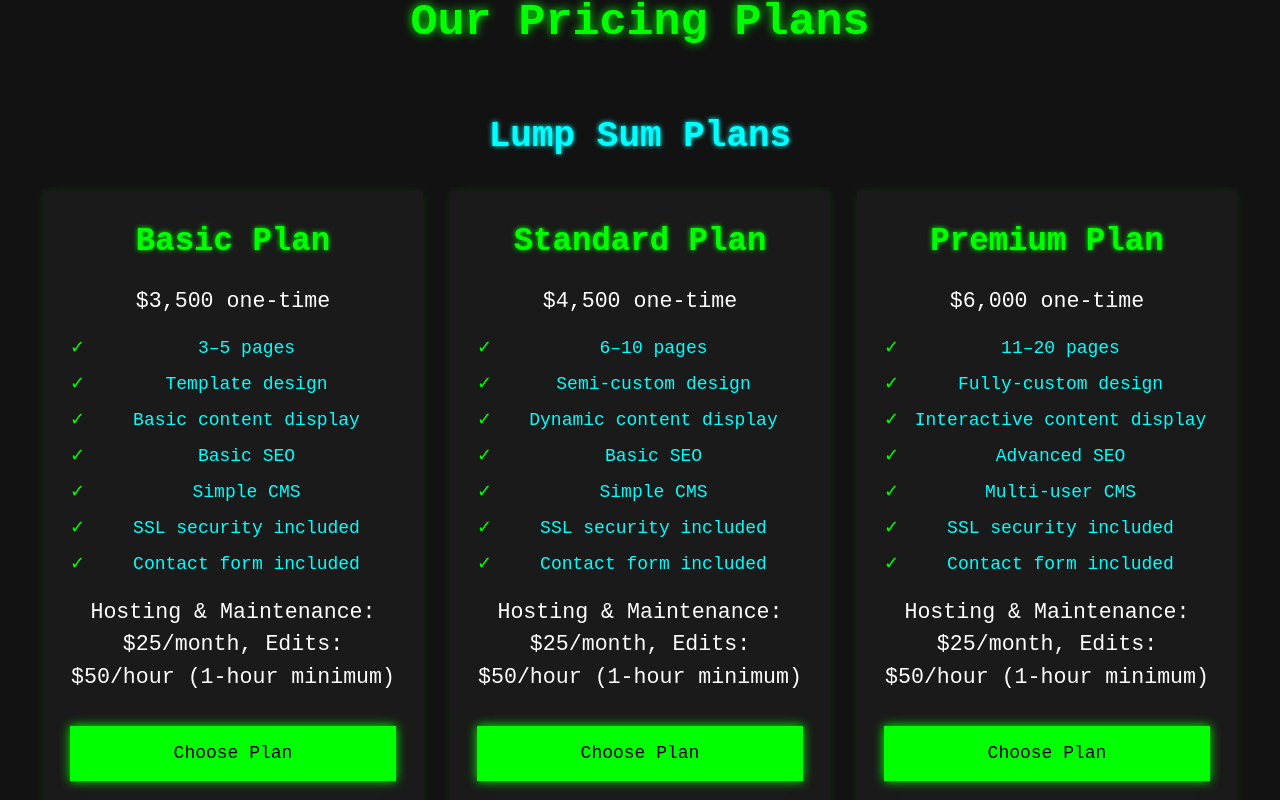
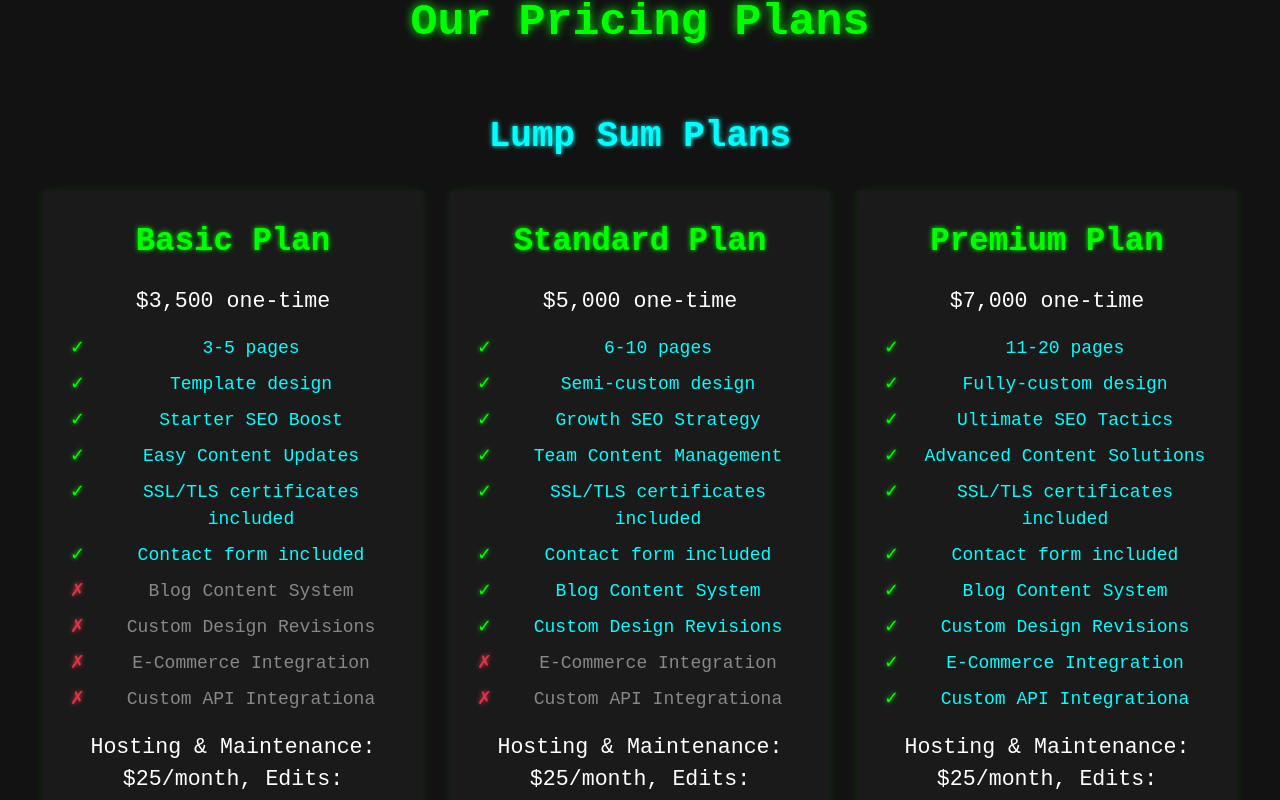
Before and after one commit to amadeus-aleksei/neon-framing-frontend, a React (Vite) app: page / in a window 1280 px wide. Shown: the part 1987-2787 px from the top of the page. Built offline with nearby package versions, Linux system fonts and the light colour scheme.

Commit message:
Pricing plan list changes

```diff
--- a/src/components/common/Header.jsx
+++ b/src/components/common/Header.jsx
@@ -10,7 +10,8 @@ const Header = () => {
 
       <nav className="nav">
         <ul>
-          <Link to="/services" className="nav-item">Cyberservices</Link>
+          <Link to="/" className="nav-item">Home</Link>
+          <Link to="/services" className="nav-item">Services</Link>
           <Link to="/portfolio" className="nav-item">Portfolio</Link>
           <Link to="/about" className="nav-item">About</Link>
           <Link to="/contact" className="nav-item">Contact</Link>
--- a/src/components/sections/PricingSection.jsx
+++ b/src/components/sections/PricingSection.jsx
@@ -6,7 +6,12 @@ const PricingCard = ({ title, price, features, additional, highlightColor }) =>
     <p>{price}</p>
     <ul>
       {features.map((feature, index) => (
-        <li key={index}>{feature}</li>
+        <li
+          key={index}
+          className={feature.included ? 'feature-included' : 'feature-excluded'}
+        >
+          {feature.text}
+        </li>
       ))}
     </ul>
     <p>{additional}</p>
@@ -28,43 +33,52 @@ const PricingSection = () => {
           title: 'Basic Plan',
           price: '$3,500 one-time',
           features: [
-            '3–5 pages',
-            'Template design',
-            'Basic content display',
-            'Basic SEO',
-            'Simple CMS',
-            'SSL security included',
-            'Contact form included',
+            { text: '3-5 pages', included: true },
+            { text: 'Template design', included: true },
+            { text: 'Starter SEO Boost', included: true },
+            { text: 'Easy Content Updates', included: true },
+            { text: 'SSL/TLS certificates included', included: true },
+            { text: 'Contact form included', included: true },
+            { text: 'Blog Content System', included: false },
+            { text: 'Custom Design Revisions', included: false },
+            { text: 'E-Commerce Integration', included: false },
+            { text: 'Custom API Integrationa', included: false },
           ],
           additional: 'Hosting & Maintenance: $25/month, Edits: $50/hour (1-hour minimum)',
         },
         {
           title: 'Standard Plan',
-          price: '$4,500 one-time',
+          price: '$5,000 one-time',
           features: [
-            '6–10 pages',
-            'Semi-custom design',
-            'Dynamic content display',
-            'Basic SEO',
-            'Simple CMS',
-            'SSL security included',
-            'Contact form included',
+            { text: '6-10 pages', included: true },
+            { text: 'Semi-custom design', included: true },
+            { text: 'Growth SEO Strategy', included: true },
+            { text: 'Team Content Management', included: true },
+            { text: 'SSL/TLS certificates included', included: true },
+            { text: 'Contact form included', included: true },
+            { text: 'Blog Content System', included: true },
+            { text: 'Custom Design Revisions', included: true },
+            { text: 'E-Commerce Integration', included: false },
+            { text: 'Custom API Integrationa', included: false },
           ],
           additional: 'Hosting & Maintenance: $25/month, Edits: $50/hour (1-hour minimum)',
         },
         {
           title: 'Premium Plan',
-          price: '$6,000 one-time',
+          price: '$7,000 one-time',
           features: [
-            '11–20 pages',
-            'Fully-custom design',
-            'Interactive content display',
-            'Advanced SEO',
-            'Multi-user CMS',
-            'SSL security included',
-            'Contact form included',
+            { text: '11-20 pages', included: true },
+            { text: 'Fully-custom design', included: true },
+            { text: 'Ultimate SEO Tactics', included: true },
+            { text: 'Advanced Content Solutions', included: true },
+            { text: 'SSL/TLS certificates included', included: true },
+            { text: 'Contact form included', included: true },
+            { text: 'Blog Content System', included: true },
+            { text: 'Custom Design Revisions', included: true },
+            { text: 'E-Commerce Integration', included: true },
+            { text: 'Custom API Integrationa', included: true },
           ],
-          additional: 'Hosting & Maintenance: $25/month, Edits: $50/hour (1-hour minimum)',
+          additional: 'Hosting & Maintenance: $25/month, Edits: $50/hour (1-hour minimum). E-commerce sites may require custom pricing.',
         },
       ],
     },
@@ -74,45 +88,48 @@ const PricingSection = () => {
       cards: [
         {
           title: 'Basic Plan',
-          price: '$150/month',
+          price: '$150–$500/month',
           features: [
-            '3–5 pages',
-            'Template design',
-            'Basic content display',
-            'Basic SEO',
-            'Simple CMS',
-            'SSL security included',
-            'Contact form included',
+            { text: 'Website Design (Template-Based)', included: true },
+            { text: 'Starter SEO Boost', included: true },
+            { text: 'Easy Content Updates', included: true },
+            { text: 'SSL/TLS certificates included', included: true },
+            { text: 'Contact form included', included: true },
+            { text: 'Blog Content System', included: false },
+            { text: 'Custom Design Revisions', included: false },
+            { text: 'E-Commerce Integration', included: false },
           ],
-          additional: 'Includes hosting, unlimited edits, 24/7 support, lifetime updates, analytics, Google business profile help (12-month minimum)',
+          additional: 'Includes hosting, unlimited edits, 24/7 support, lifetime updates, analytics, Google Business Profile help (12-month minimum)',
         },
         {
           title: 'Standard Plan',
-          price: '$185/month',
+          price: '$600–$1,500/month',
           features: [
-            '6–10 pages',
-            'Semi-custom design',
-            'Dynamic content display',
-            'Basic SEO',
-            'Simple CMS',
-            'SSL security included',
-            'Contact form included',
+            { text: 'Website Design (Custom)', included: true },
+            { text: 'Growth SEO Strategy', included: true },
+            { text: 'Team Content Management', included: true },
+            { text: 'SSL/TLS certificates included', included: true },
+            { text: 'Contact form included', included: true },
+            { text: 'Blog Content System', included: true },
+            { text: 'Custom Design Revisions', included: true },
+            { text: 'E-Commerce Integration', included: false },
           ],
-          additional: 'Includes hosting, unlimited edits, 24/7 support, lifetime updates, analytics, Google business profile help (12-month minimum)',
+          additional: 'Includes hosting, unlimited edits, 24/7 support, lifetime updates, analytics, Google Business Profile help (12-month minimum)',
         },
         {
           title: 'Premium Plan',
-          price: '$250/month',
+          price: '$1,800–$5,000/month',
           features: [
-            '11–20 pages',
-            'Fully-custom design',
-            'Interactive content display',
-            'Advanced SEO',
-            'Multi-user CMS',
-            'SSL security included',
-            'Contact form included',
+            { text: 'Website Design (Advanced)', included: true },
+            { text: 'Ultimate SEO Tactics', included: true },
+            { text: 'Advanced Content Solutions', included: true },
+            { text: 'SSL/TLS certificates included', included: true },
+            { text: 'Contact form included', included: true },
+            { text: 'Blog Content System', included: true },
+            { text: 'Custom Design Revisions', included: true },
+            { text: 'E-Commerce Integration', included: true },
           ],
-          additional: 'Includes hosting, unlimited edits, 24/7 support, lifetime updates, analytics, Google business profile help (12-month minimum)',
+          additional: 'Includes hosting, unlimited edits, 24/7 support, lifetime updates, analytics, Google Business Profile help (12-month minimum). E-commerce sites may require custom pricing.',
         },
       ],
     },
@@ -150,7 +167,7 @@ const PricingSection = () => {
           </div>
           <div className="carousel-nav">
             <button onClick={handlePrev} aria-label="Previous slide">
-              &larr;
+              ←
             </button>
             <div className="carousel-dots">
               {slides.map((_, index) => (
@@ -163,12 +180,12 @@ const PricingSection = () => {
               ))}
             </div>
             <button onClick={handleNext} aria-label="Next slide">
-              &rarr;
+              →
             </button>
           </div>
         </div>
         <p style={{ marginTop: '2rem', fontStyle: 'italic' }}>
-          For e-commerce websites, we offer custom lump sum pricing. Please contact us for a quote.
+          For e-commerce websites, we offer custom lump sum and subscription pricing. Please contact us for a quote.
         </p>
       </div>
     </section>
--- a/src/pages/Homepage.jsx
+++ b/src/pages/Homepage.jsx
@@ -9,7 +9,7 @@ import { MdAbc } from "react-icons/md"
 const Homepage = () => {
   const servicesCards = [
     {
-      title: "uh",
+      title: "Web Design",
       image:<GiSpiderWeb />,
       features:[
         'Stunning, tailored designs',
--- a/src/pages/Pricing.jsx
+++ b/src/pages/Pricing.jsx
@@ -2,102 +2,9 @@ import React from 'react';
 import Contact from "../components/sections/Contact"; // Reusing the existing Contact component
 
 const Pricing = () => {
-  const plans = [
-    {
-      name: 'Basic',
-      pages: '3-5 pages',
-      design: 'Template',
-      content: 'Basic',
-      seo: 'Basic',
-      cms: 'Simple',
-      contactForm: 'Included',
-      fullCost: '$3500 + $25/month maintenance',
-      monthly: '$146/month'
-    },
-    {
-      name: 'Standard',
-      pages: '6-10 pages',
-      design: 'Semi-custom',
-      content: 'Dynamic',
-      seo: 'Basic',
-      cms: 'Simple',
-      contactForm: 'Included',
-      fullCost: '$4500 + $25/month maintenance',
-      monthly: '$187/month'
-    },
-    {
-      name: 'Premium',
-      pages: '11-20 pages',
-      design: 'Fully-custom',
-      content: 'Interactive',
-      seo: 'Advanced',
-      cms: 'Multi-user',
-      contactForm: 'Included',
-      fullCost: '$6000 + $25/month maintenance',
-      monthly: '$250/month'
-    }
-  ];
-
-  const upgrades = [
-    { name: 'Semi-custom design', cost: '$500' },
-    { name: 'Fully-custom design', cost: '$1500' },
-    { name: 'Dynamic content display', cost: '$300' },
-    { name: 'Interactive content display', cost: '$800' },
-    { name: 'Advanced SEO', cost: '$400' },
-    { name: 'CMS', cost: '$2000' },
-    { name: 'Additional pages (beyond included)', cost: '$100 per page' },
-    { name: 'Image gallery/lightbox', cost: '$150' },
-    { name: 'Video integration/optimization', cost: '$100-$500' },
-    { name: 'Custom forms', cost: '$100-$200' },
-    { name: 'Google Maps API link', cost: '$50' },
-    { name: 'Blog/news system', cost: '$400' },
-    { name: 'Shopify integration', cost: '$500' },
-    { name: 'Sitemap', cost: '$100-$500 (depends on size)' },
-    { name: 'Wireframes', cost: '$200-$600 (per complexity)' },
-    { name: 'Theme variants (e.g., night/day mode)', cost: '$100-$500' },
-    { name: 'Custom 404 "page not found"', cost: '$100-$500' },
-    { name: 'Site migration', cost: '$500-$2000' },
-    { name: 'Membership system', cost: '$500-$1500' },
-    { name: 'Booking system', cost: '$400-$800' }
-  ];
-
   return (
     <>
-      <section className="hero">
-        <h2>Our Pricing Plans</h2>
-        <p>Choose the perfect plan for your website needs</p>
-      </section>
-      <section className="pricing-section">
-        <h2>Pricing Plans</h2>
-        <div className="pricing-list">
-          {plans.map(plan => (
-            <div className="pricing-card" key={plan.name}>
-              <h3>{plan.name}</h3>
-              <p>{plan.pages}</p>
-              <p>{plan.design} design</p>
-              <p>{plan.content} content display</p>
-              <p>{plan.seo} SEO</p>
-              <p>{plan.cms} CMS (SSL included)</p>
-              <p>Contact form: {plan.contactForm}</p>
-              <p>Full Cost: {plan.fullCost}</p>
-              <p>Or {plan.monthly}</p>
-            </div>
-          ))}
-        </div>
-      </section>
-      <section className="upgrades-section">
-        <h2>Upgrades and Add-Ons</h2>
-        <ul>
-          {upgrades.map(upgrade => (
-            <li key={upgrade.name}>{upgrade.name}: {upgrade.cost}</li>
-          ))}
-        </ul>
-      </section>
-      <div className="notes">
-        <p>We do not provide custom branding, logos, icons, or vector graphics. For such services, please consult with a graphic designer.</p>
-        <p>We recommend working with a professional content writer or strategist to ensure your website's messaging is clear and effective.</p>
-      </div>
-      <Contact />
+
     </>
   );
 };
--- a/src/styles/styles.scss
+++ b/src/styles/styles.scss
@@ -35,7 +35,7 @@ body {
     ul {
       list-style: none;
       display: flex;
-      gap: 1rem;
+      gap: 1.6rem;
       flex-wrap: wrap;
     }
 
@@ -394,22 +394,36 @@ footer {
 
     li {
       font-size: 1rem;
-      color: $secondary;
       margin: 0.5rem 0;
       position: relative;
-      padding-left: 1.5rem;
+      padding-left: 2rem;
+    }
 
+    li.feature-included {
+      color: $secondary; /* #00ffff */
       &:before {
         content: '✓';
-        color: $primary;
+        color: $primary; /* #00ff00 */
         position: absolute;
         left: 0;
+        text-shadow: 0 0 5px $primary;
+      }
+    }
+
+    li.feature-excluded {
+      color: #888; /* Dimmed for excluded features */
+      &:before {
+        content: '✗';
+        color: #dc3545; /* Red for X’s */
+        position: absolute;
+        left: 0;
+        text-shadow: 0 0 5px #dc3545;
       }
     }
   }
 
   .btn {
-    margin-top: 0.8rem; /* Reduced from 1.8rem to 0.8rem */
+    margin-top: 0.8rem;
     padding: 0.8rem 1.5rem;
     color: #000;
     border: none;
```
